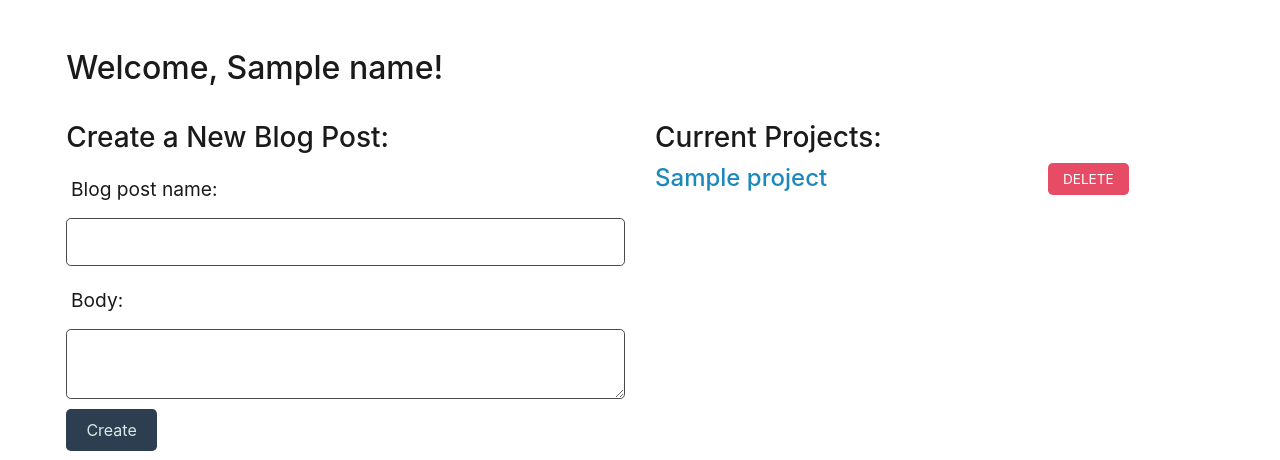
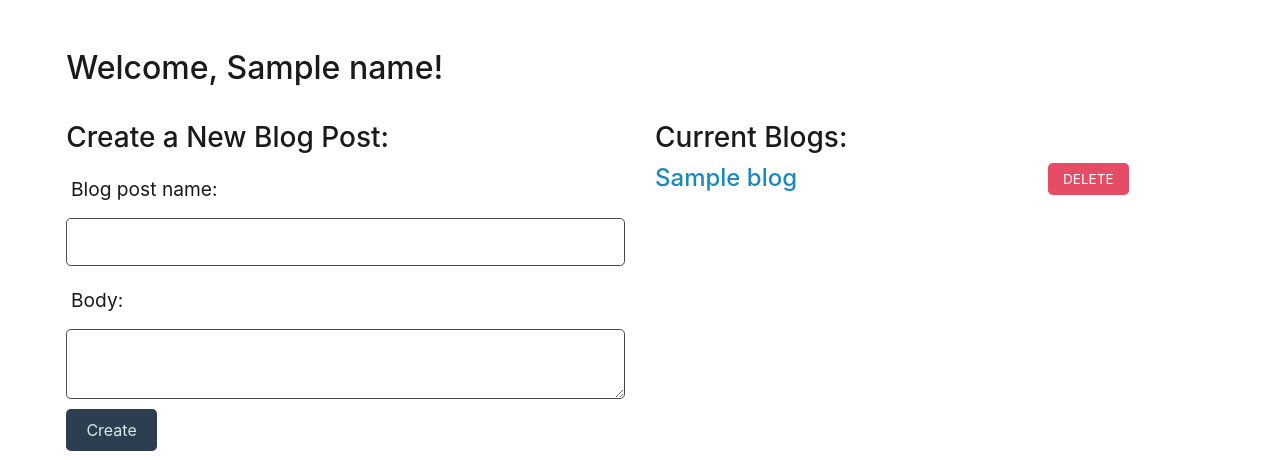
Before and after one commit to marissacraig/SDBlog, a Node project: template views/profile.handlebars in a window 1280 px wide. Shown: the part 70-530 px from the top of the page. Run offline with Node 20 templates, Linux system fonts and the light colour scheme; the template is opened without the code that fills it: most values are stand-ins (such as "Sample title", 1, 10 or a date in 2020); some libraries are stand-ins or nearby versions.

Commit message:
updated profile.handlebars

```diff
--- a/views/profile.handlebars
+++ b/views/profile.handlebars
@@ -23,17 +23,17 @@
     </form>
   </div>
 
-  {{#if projects.length}}
-  <div class="col-md-6 project-list">
-    <h3>Current Projects:</h3>
+  {{#if blogs.length}}
+  <div class="col-md-6 blog-list">
+    <h3>Current Blogs:</h3>
 
-    {{#each projects as |project|}}
+    {{#each blogs as |blog|}}
     <div class="row mb-2">
       <div class="col-md-8">
-        <h4><a href="/project/{{project.id}}">{{project.name}}</a></h4>
+        <h4><a href="/blog/{{blog.id}}">{{blog.name}}</a></h4>
       </div>
       <div class="col-md-4">
-        <button class="btn btn-sm btn-danger" data-id="{{project.id}}">DELETE</button>
+        <button class="btn btn-sm btn-danger" data-id="{{blog.id}}">DELETE</button>
       </div>
     </div>
     {{/each}}
```
